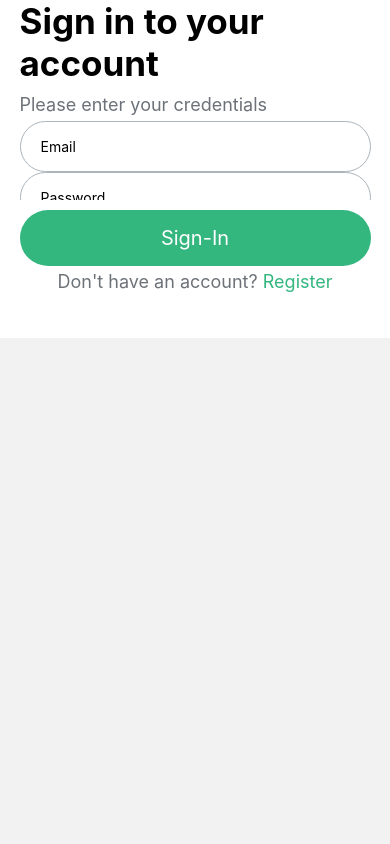
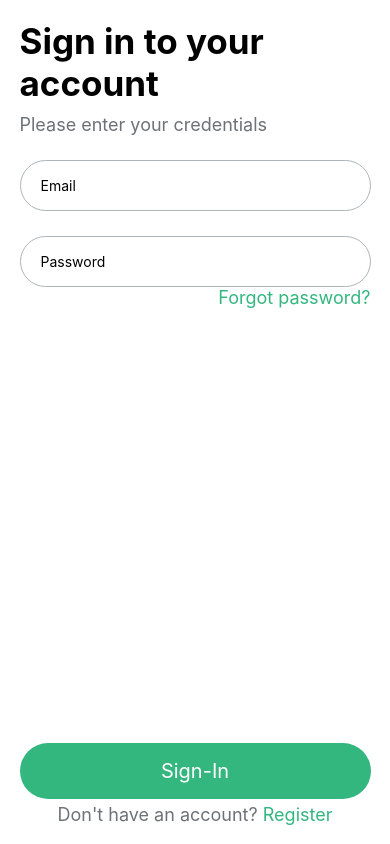
Before and after one commit to Omar-Gebal/crowd-investing-investor-app, a React Native app: screen /SignIn in a window 390 px wide. Built offline with nearby package versions, Linux system fonts and the light colour scheme.

Commit message:
fixed sign in styles

```diff
--- a/App.js
+++ b/App.js
@@ -18,9 +18,8 @@ export default function App() {
       <SafeAreaProvider>
         <NavigationContainer>
           <Stack.Navigator screenOptions={{ headerShown: false }}>
+            <Stack.Screen name='SignIn' component={SignInScreen} />
             <Stack.Screen name='Home' component={HomeScreen} />
-
-            <Stack.Screen name='SignIn' component={SignInScreen} />
             <Stack.Screen name='SignUp' component={SignUpScreen} />
             <Stack.Screen name='ForgetPass' component={ForgotPassScreen} />
             <Stack.Screen name='NewPassword' component={NewPasswordScreen} />
--- a/src/features/auth/screens/SignInScreen.js
+++ b/src/features/auth/screens/SignInScreen.js
@@ -9,8 +9,13 @@ import HalfPressableSentence from "../components/HalfPressableSentence";
 import FormErrorText from "../components/FormErrorText";
 import { emailRegexPattern, passwordRegexPattern } from "src/shared/utils/validators";
 import AuthPageHeader from "../components/AuthPageHeader";
+import { useSignInMutation } from "src/shared/state/api/apiSlice";
+import DefaultVerticalSpacing from "../components/DefaultVerticalSpacing";
 
 function SignInScreen({ navigation }) {
+
+    const [signIn, { isLoading, error }] = useSignInMutation();
+
 
 
     function forgotPassFn() {
@@ -24,11 +29,9 @@ function SignInScreen({ navigation }) {
 
     }
 
-    function handlePress(data) {
+    async function handleSignIn(data) {
         console.log(data)
-        console.log(insets)      //incest?
-        console.log(navbarHeight)
-        console.log("Sign-in btn pressed")
+
     }
 
     const { control, handleSubmit, formState: { errors } } = useForm({
@@ -39,14 +42,12 @@ function SignInScreen({ navigation }) {
     });
 
     const fieldRequiredError = 'This field is required'
-    //adding fonts tele3 7war so ill do it later      //why do you have two views inside eachother? you already have a view in the authheaderpage
     return (
         <CustomSafeArea>
             <View style={styles.container}>
 
                 <AuthPageHeader title={'Sign in to your account'} subtitle={'Please enter your credentials'} />
-
-                <View>
+                <DefaultVerticalSpacing />
                 <View style={styles.formView}>
                     <View style={styles.inputView}>
                         <CustomInput
@@ -64,6 +65,7 @@ function SignInScreen({ navigation }) {
                             }
                         />
                         {errors.email && <FormErrorText text={errors.email.message} />}
+                        <DefaultVerticalSpacing />
                         <CustomInput
                             name="password"
                             placeholder="Password"
@@ -88,9 +90,8 @@ function SignInScreen({ navigation }) {
                         </Pressable>
                     </View>
                     <View style={styles.submitView}>
-                            <CustomButton onPress={handleSubmit(handlePress)} title="Sign-In" />
+                        <CustomButton onPress={handleSubmit(handleSignIn)} title="Sign-In" />
                         <HalfPressableSentence onPress={registerFn} part1={'Don\'t have an account?'} part2={'Register'} />
-                        </View>
                     </View>
                 </View>
             </View>
@@ -100,23 +101,21 @@ function SignInScreen({ navigation }) {
 
 const styles = StyleSheet.create({
     container: {
-        paddingHorizontal: '5%',            //add to conatsnts later
-        justifyContent: 'space-between',
+        flex: 1,
+        padding: '5%',
+        justifyContent: 'flex-start',
         backgroundColor: 'white'
     },
     inputView: {
         backgroundColor: 'white',
-        height: '40%',
         justifyContent: 'space-evenly'
     },
     formView: {
-        paddingBottom: '5%',              //add to constants later
+        flex: 1,
         backgroundColor: 'white',
-        height: '90%',
-        justifyContent: 'space-evenly'
+        justifyContent: 'space-between',
     },
     submitView: {
-        height: '50%',
         backgroundColor: 'white',
         justifyContent: 'flex-end'
     },
--- a/src/shared/state/api/apiSlice.js
+++ b/src/shared/state/api/apiSlice.js
@@ -3,7 +3,7 @@ import { createApi, fetchBaseQuery } from '@reduxjs/toolkit/query/react'
 // Define our single API slice object
 export const apiSlice = createApi({
     reducerPath: 'api',
-    baseQuery: fetchBaseQuery({ baseUrl: 'https://link.com' }),
+    baseQuery: fetchBaseQuery({ baseUrl: 'https://crowd-investing-backend.onrender.com' }),
     // The "endpoints" represent operations and requests for this server
     endpoints: builder => ({
         signIn: builder.mutation({
```
Also changed, not shown: src/features/home/screens/file.js (deleted). Lines whose indentation alone changed are shown as unchanged.
